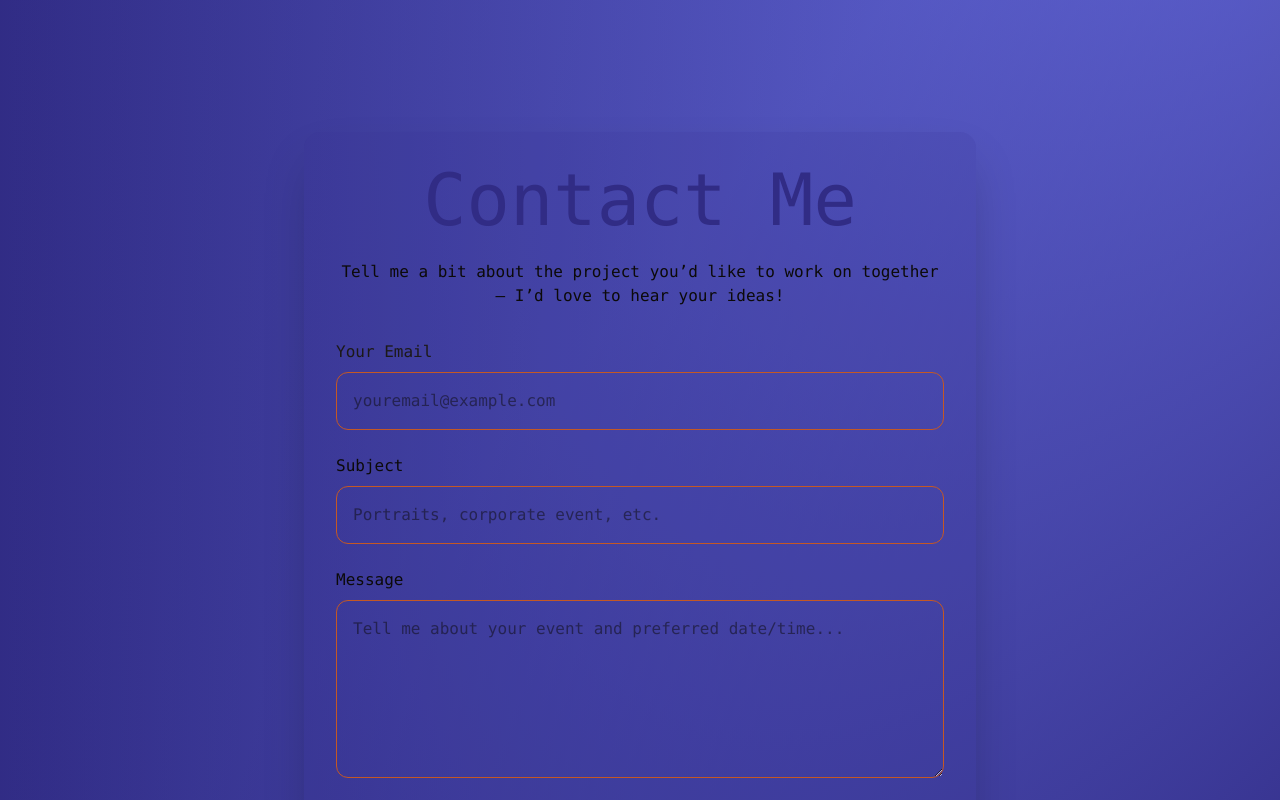
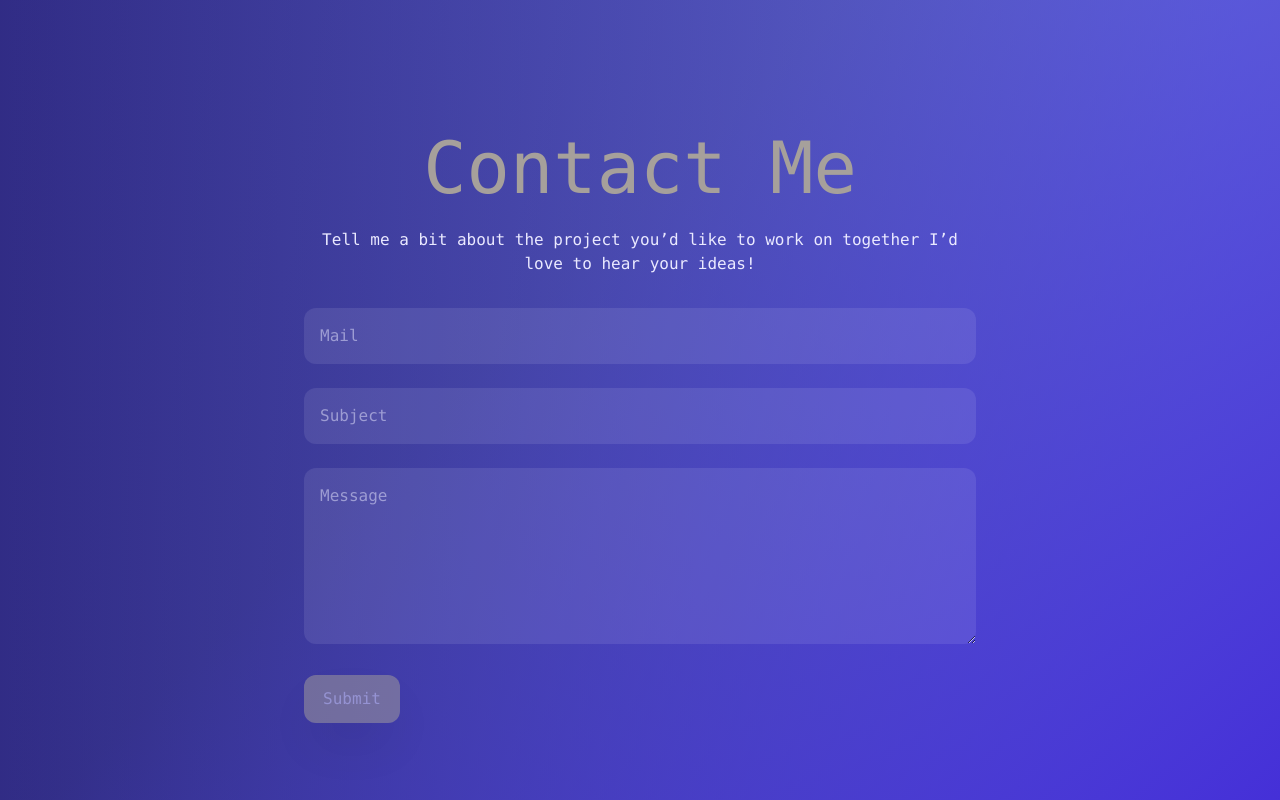
Before and after one commit to Machvca/portfoliophotos, a Next.js app: page /contact in a window 1280 px wide. Shown: the part 440-1240 px from the top of the page. Built offline with nearby package versions, Linux system fonts and the light colour scheme; what @midudev/tailwind-animations would draw is missing.

Commit message:
colors form

```diff
--- a/app/contact/page.tsx
+++ b/app/contact/page.tsx
@@ -97,18 +97,18 @@ export default function ContactPage() {
   ];
 
   return (
-    <main className="bg-gradient-to-br from-indigo-900/15 via-indigo-900/30 to-indigo-900 min-h-screen flex flex-col h-full">
-      <section className=" flex flex-col items-center text-md md:text-lg pt-36  md:pt-24  text-shadow-2xl ">
+    <main className="bg-gradient-to-br from-indigo-900/15 via-indigo-900/30 to-indigo-700 min-h-screen flex flex-col h-full">
+      <section className=" flex flex-col items-center text-lg md:text-lg pt-36  md:pt-24  text-shadow-2xl ">
         <p className="text-[#eae9ff]">Some kind words from my clients</p>
         <AnimatedTestimonials testimonials={testimonials} />
       </section>
       <section className="flex flex-col items-center justify-center px-4 mx-6 md:mx-0 py-32 md:px-8 -mt-10 md:-mt-0 animate-fade-in-up ">
-        <div className="w-full max-w-2xl bg-indigo-900/15 rounded-2xl shadow-2xl p-8  ">
-          <h2 className="text-4xl md:text-7xl font-medium mb-6 text-indigo-900 text-center">
+        <div className="w-full max-w-2xl p-  ">
+          <h2 className="text-4xl md:text-7xl font-medium mb-6 text-stone-400 text-center">
             Contact Me
           </h2>
-          <p className="text-stone-950 text-xs md:text-base mb-8 text-center ">
-            Tell me a bit about the project you’d like to work on together – I’d
+          <p className="text-[#eae9ff] text-xs md:text-base mb-8 text-center ">
+            Tell me a bit about the project you’d like to work on together I’d
             love to hear your ideas!
           </p>
 
@@ -116,17 +116,15 @@ export default function ContactPage() {
             <div>
               <label
                 htmlFor="email"
-                className="block mb-2 text-xs md:text-base font-medium text-stone-900"
-              >
-                Your Email
-              </label>
+                className="block mb-2 text-xs md:text-base font-medium text-[#eae9ff]"
+              ></label>
               <input
                 name="email"
                 type="email"
                 id="email"
                 required
-                placeholder="youremail@example.com"
-                className="w-full p-4 text-xs md:text-base text-stone-950 border border-terracota rounded-xl focus:outline-none focus:ring-stone-100 invalid:focus:ring-stone-200"
+                placeholder="Mail"
+                className="w-full p-4 text-xs md:text-base text-[#eae9ff] bg-[#eae9ff]/10 rounded-xl focus:outline-none  invalid:focus:ring-indigo-300"
                 onChange={handleInputChange}
               />
             </div>
@@ -134,17 +132,15 @@ export default function ContactPage() {
             <div>
               <label
                 htmlFor="subject"
-                className="block mb-2 text-xs md:text-base font-medium text-stone-950"
-              >
-                Subject
-              </label>
+                className="block mb-2 text-xs md:text-base font-medium text-[#eae9ff]"
+              ></label>
               <input
                 name="subject"
                 type="text"
                 id="subject"
                 required
-                placeholder="Portraits, corporate event, etc."
-                className="w-full p-4 text-xs md:text-base text-stone-950 border border-terracota rounded-xl focus:outline-none focus:ring-2 focus:ring-stone-200  invalid:focus:ring-red-950"
+                placeholder="Subject"
+                className="w-full p-4 text-xs md:text-base text-[#eae9ff] bg-[#eae9ff]/10  rounded-xl focus:outline-none    invalid:focus:ring-indigo-300"
                 onChange={handleInputChange}
               />
             </div>
@@ -152,17 +148,15 @@ export default function ContactPage() {
             <div>
               <label
                 htmlFor="message"
-                className="block mb-2 text-xs md:text-base font-medium text-stone-950"
-              >
-                Message
-              </label>
+                className="block mb-2 text-xs md:text-base font-medium text-[#eae9ff]"
+              ></label>
               <textarea
                 name="message"
                 id="message"
                 rows={6}
                 required
-                placeholder="Tell me about your event and preferred date/time..."
-                className="w-full p-4 text-xs md:text-base text-stone-950 border border-terracota rounded-xl focus:outline-none focus:ring-stone-100 focus:ring-2 focus:ring- invalid:focus:terracota"
+                placeholder="Message"
+                className="w-full p-4 text-xs md:text-base text-[#eae9ff] bg-[#eae9ff]/10  rounded-xl focus:outline-none    invalid:focus:ring-indigo-300"
                 onChange={handleInputChange}
               />
             </div>
@@ -170,10 +164,10 @@ export default function ContactPage() {
             <button
               type="submit"
               disabled={!isFormValid || loading}
-              className={`w-full font-medium py-3 rounded-xl transition duration-300 shadow-2xl flex items-center justify-center ${
+              className={`w-24 font-medium py-3 rounded-xl transition duration-300 shadow-2xl flex items-center justify-center ${
                 isFormValid && !loading
-                  ? "bg-terracota text-stone-100 cursor-pointer hover:scale-105"
-                  : "bg-terracota/20 text-terracota cursor-not-allowed opacity-50 border"
+                  ? "bg-indigo-900 text-[#eae9ff] cursor-pointer hover:scale-105"
+                  : "bg-stone-400 text-[#eae9ff] cursor-not-allowed opacity-50 "
               }`}
             >
               {loading ? (
@@ -198,7 +192,7 @@ export default function ContactPage() {
                   />
                 </svg>
               ) : null}
-              {loading ? "Sending..." : "Send Message"}
+              {loading ? "Sending..." : "Submit"}
             </button>
           </form>
         </div>
```
